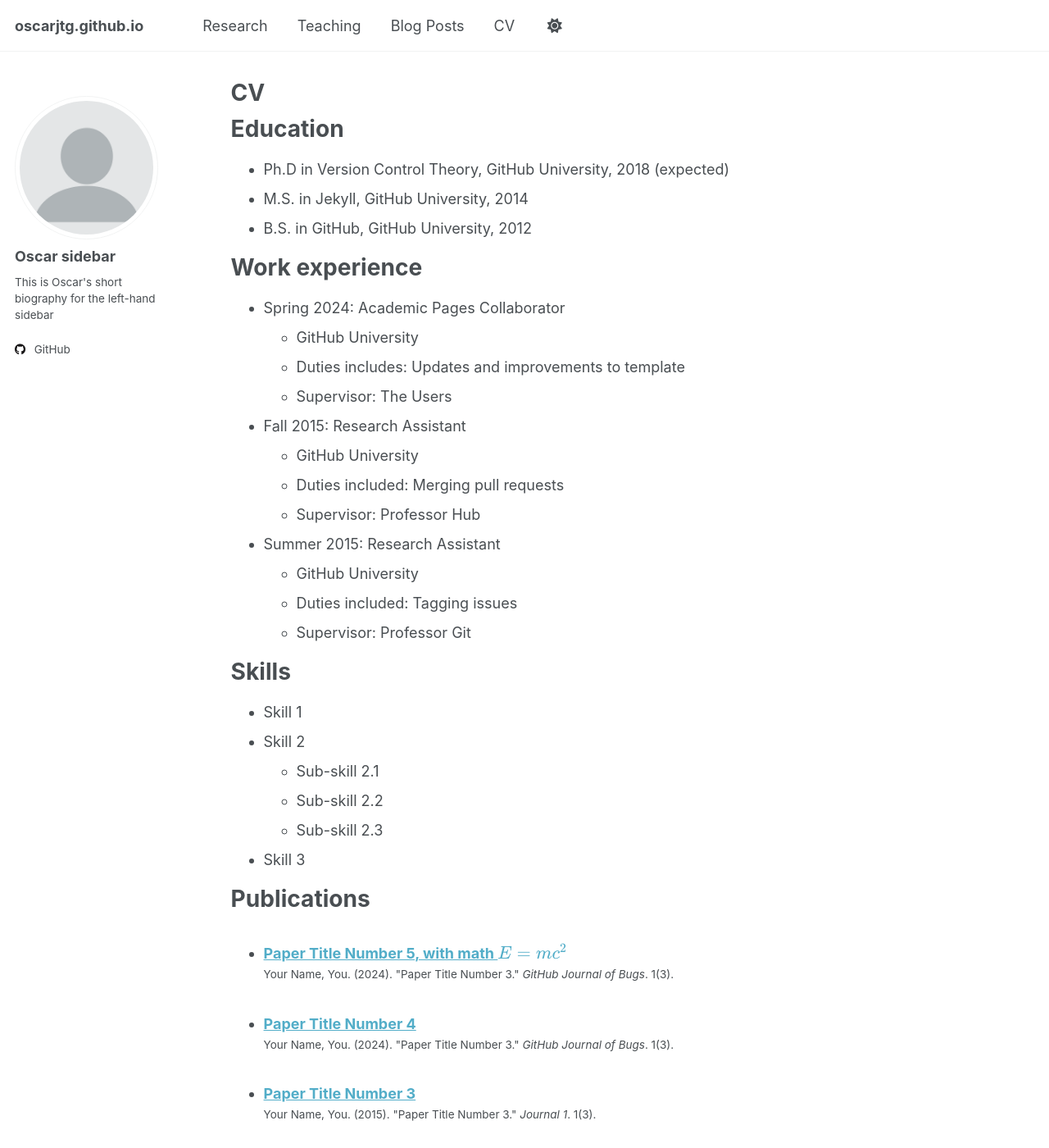
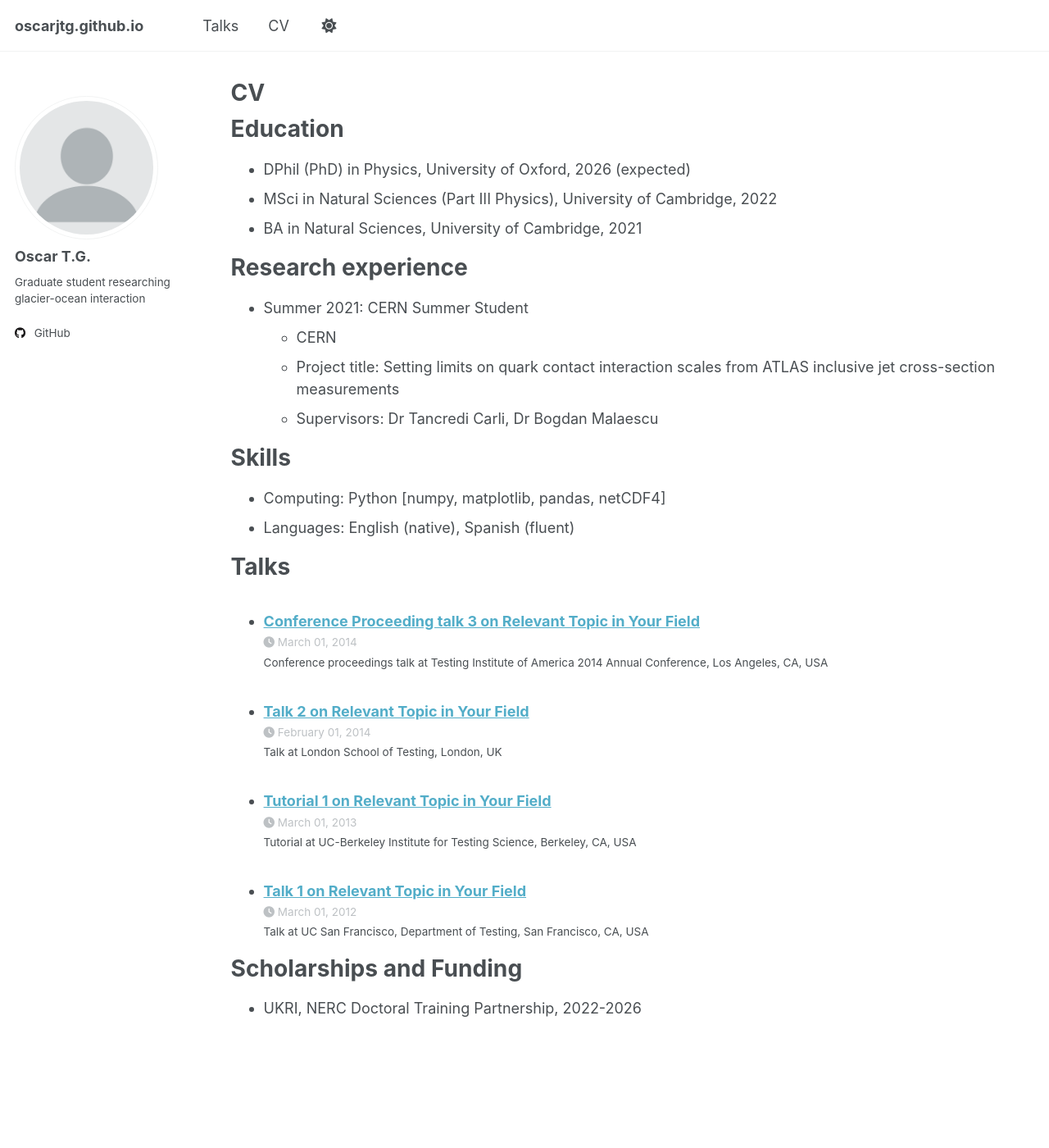
Before and after one commit to oscarjtg/oscarjtg.github.io, a Jekyll site: the page built from _pages/cv.md, in a window 1280 px wide and 1400 px high. Shown: the whole window at 82% size. Built offline with Jekyll 4.4.1, drawn with Linux system fonts in a browser that asks for light colours; a script that is not in the unit is left out; some of the changed text lies outside the part shown.

Commit message:
updated talks

```diff
--- a/_config.yml
+++ b/_config.yml
@@ -11,7 +11,7 @@
 site_theme               : "default" # Currently available options are "default", "air"
 title                    : "oscarjtg.github.io"
 title_separator          : "-"
-name                     : &name "Oscar"
+name                     : &name "Oscar T.G."
 description              : &description "personal description"
 url                      : https://oscarjtg.github.io # the base hostname & protocol for your site e.g. "https://[your GitHub username].github.io" or if you already have some other page hosted on Github then use "https://[your GitHub username].github.io/[Your Repo Name]"
 baseurl                  : "" # the subpath of your site, e.g. "/blog"
@@ -23,9 +23,9 @@
 author:
   # Biographic information
   avatar           : "profile.png"
-  name             : "Oscar sidebar"
+  name             : "Oscar T.G."
   pronouns         : # example: "she/her"
-  bio              : "This is Oscar's short biography for the left-hand sidebar"
+  bio              : "Graduate student researching glacier-ocean interaction"
   location         : # "Earth"
   employer         : # "Red Brick University"
   uri              : # URL
--- a/_pages/cv.md
+++ b/_pages/cv.md
@@ -11,41 +11,27 @@
 
 Education
 ======
-* Ph.D in Version Control Theory, GitHub University, 2018 (expected)
-* M.S. in Jekyll, GitHub University, 2014
-* B.S. in GitHub, GitHub University, 2012
+* DPhil (PhD) in Physics, University of Oxford, 2026 (expected)
+* MSci in Natural Sciences (Part III Physics), University of Cambridge, 2022
+* BA in Natural Sciences, University of Cambridge, 2021
 
-Work experience
+Research experience
 ======
-* Spring 2024: Academic Pages Collaborator
-  * GitHub University
-  * Duties includes: Updates and improvements to template
-  * Supervisor: The Users
-
-* Fall 2015: Research Assistant
-  * GitHub University
-  * Duties included: Merging pull requests
-  * Supervisor: Professor Hub
-
-* Summer 2015: Research Assistant
-  * GitHub University
-  * Duties included: Tagging issues
-  * Supervisor: Professor Git
+* Summer 2021: CERN Summer Student
+  * CERN
+  * Project title: Setting limits on quark contact interaction scales from ATLAS inclusive jet cross-section measurements
+  * Supervisors: Dr Tancredi Carli, Dr Bogdan Malaescu
 
 Skills
 ======
-* Skill 1
-* Skill 2
-  * Sub-skill 2.1
-  * Sub-skill 2.2
-  * Sub-skill 2.3
-* Skill 3
+* Computing: Python [numpy, matplotlib, pandas, netCDF4]
+* Languages: English (native), Spanish (fluent)
 
-Publications
+<!-- Publications
 ======
   <ul>{% for post in site.publications reversed %}
     {% include archive-single-cv.html %}
-  {% endfor %}</ul>
+  {% endfor %}</ul> -->
 
 Talks
 ======
@@ -53,12 +39,12 @@
     {% include archive-single-talk-cv.html  %}
   {% endfor %}</ul>
 
-Teaching
+<!-- Teaching
 ======
   <ul>{% for post in site.teaching reversed %}
     {% include archive-single-cv.html %}
-  {% endfor %}</ul>
+  {% endfor %}</ul> -->
 
-Service and leadership
+Scholarships and Funding
 ======
-* Currently signed in to 43 different slack teams
+* UKRI, NERC Doctoral Training Partnership, 2022-2026
--- a/markdown_generator/talks.tsv
+++ b/markdown_generator/talks.tsv
@@ -1,5 +1,2 @@
 title	type	url_slug	venue	date	location	talk_url	description
-Talk 1 on Relevant Topic in Your Field	Talk	talk-1	UC San Francisco, Department of Testing	2012-03-01	San Francisco, California		This is a description of your talk, which is a markdown files that can be all markdown-ified like any other post. Yay markdown!
-Tutorial 1 on Relevant Topic in Your Field	Tutorial	tutorial-1	UC-Berkeley Institute for Testing Science	2013-03-01	Berkeley CA, USA	http://exampleurl.com	This is a description of your tutorial, note the different field in type. This is a markdown files that can be all markdown-ified like any other post. Yay markdown!
-Talk 2 on Relevant Topic in Your Field	Talk	talk-2	London School of Testing	2014-02-01	London, UK	http://example2.com	This is a description of your talk, which is a markdown files that can be all markdown-ified like any other post. Yay markdown!
-Conference Proceeding talk 3 on Relevant Topic in Your Field	Conference proceedings talk	talk-3	Testing Institute of America 2014 Annual Conference	2014-03-01	Los Angeles, CA		This is a description of your conference proceedings talk, note the different field in type. You can put anything in this field.
+Modelling the impact of iceberg toppling on fjord stratification	Talk	igsbb-2024	IGS British Branch Meeting	02/09/2024	"Liverpool, UK"		"Abstract: Many tidewater glaciers in Greenland terminate in deep fjords in which cold and brackish surface Polar Water lies above warmer and saltier Atlantic Water. This temperature and density stratification is thought to impact fjord circulation and glacier submarine melt rate. Large icebergs, which may be several hundred metres across, frequently calve into these fjords. After detaching from the glacier front, the calving icebergs roll over, generating large tsunami waves and stirring the water around them. To quantify the ocean mixing induced by such an event, we are developing a coupled iceberg-ocean model, treating the iceberg as a Newtonian rigid body and evolving the fluid using the lattice Boltzmann method [note from future: I am no longer using this method]. This talk discusses the initial stages of the model development, including the results of the results of benchmark tests on buoyancy-driven fluid flow and iceberg dynamics. We note that, in addition to quantifying the ocean mixing, when completed, this model could be adapted to study the transport of sediment and biogeochemical tracers scoured from the fjord bed by a toppling iceberg."
```
Also changed, not shown: _data/navigation.yml (+10 -10 lines), 1 other file.
